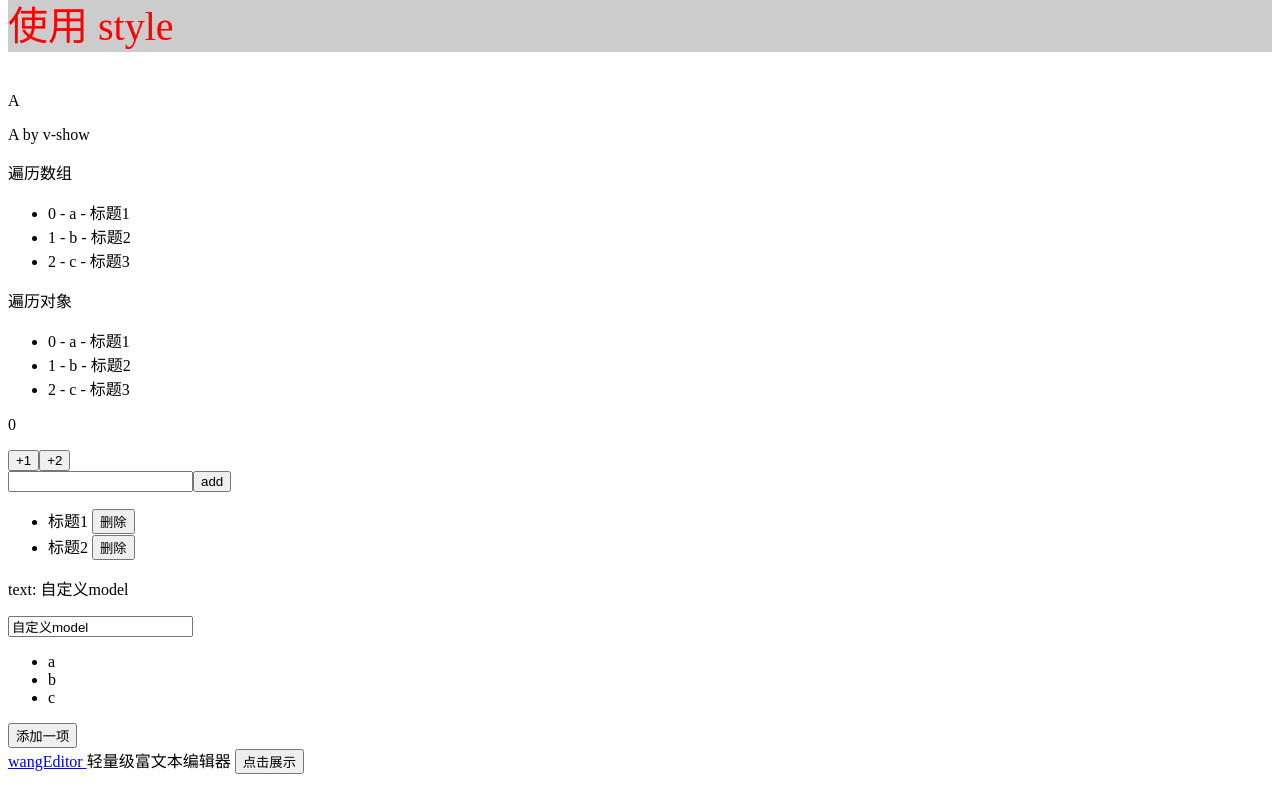
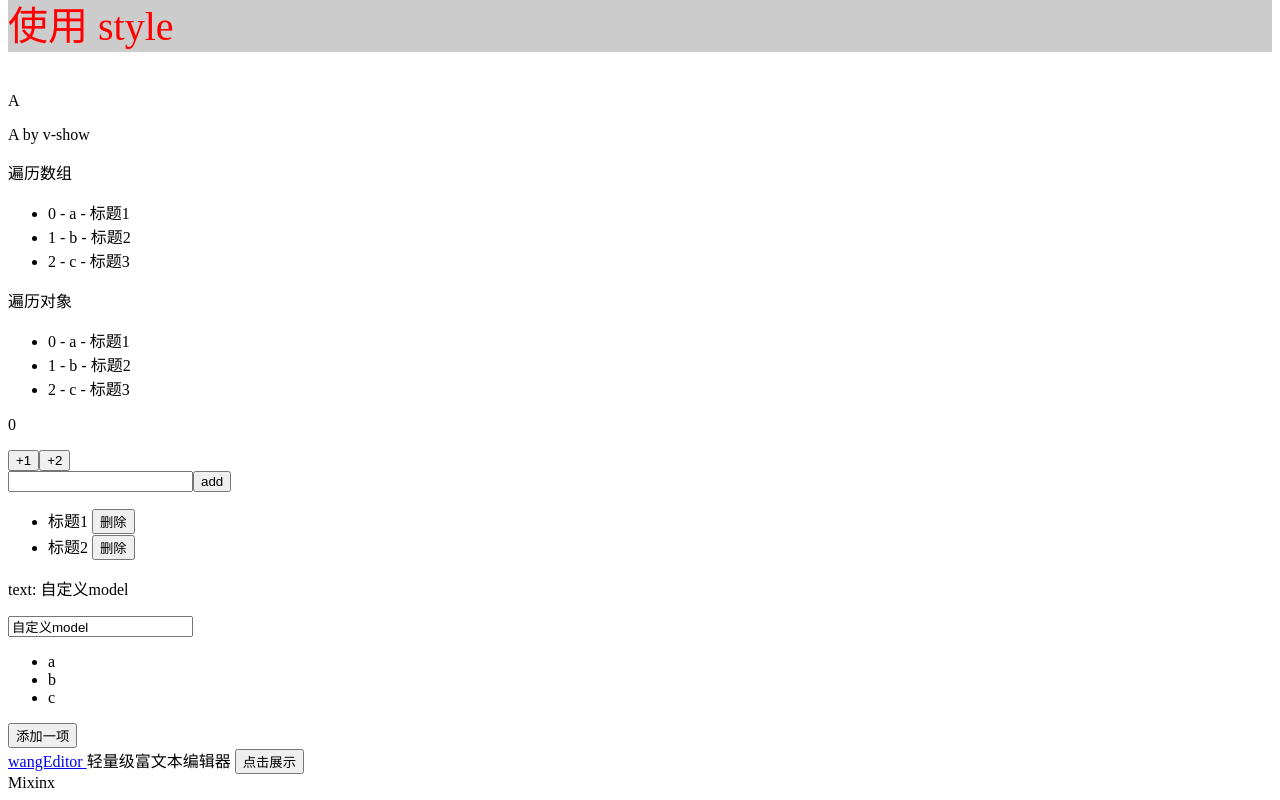
Before and after one commit to dengerpu/web_learning, a Vue app in the folder 面试题/Vue面试题/vue2-demo/: page / in a window 1280 px wide. Shown: the part 430-1230 px from the top of the page. Built offline with nearby package versions, Linux system fonts and the light colour scheme.

Commit message:
feat: mixins

```diff
--- a/面试题/Vue面试题/vue2-demo/src/App.vue
+++ b/面试题/Vue面试题/vue2-demo/src/App.vue
@@ -24,6 +24,8 @@
     <!-- 异步组件 -->
     <FormDemo v-if="show"></FormDemo>
     <button @click="show = true">点击展示</button>
+
+    <mixins></mixins>
   </div>
 </template>
 <script>
@@ -38,6 +40,7 @@ import TqlDemo from './views/基本使用/TqlDemo.vue'
 import WatchDemo from './views/基本使用/WatchDemo.vue'
 import ComponentsDemo from './views/组件使用/index.vue'
 import CustomVModel from './views/高级特性/CustomVModel.vue'
+import Mixins from './views/高级特性/Mixins.vue'
 import NextTick from './views/高级特性/NextTick.vue'
 import SlotScope from './views/高级特性/SlotScope.vue'
 export default {
@@ -58,7 +61,8 @@ export default {
     ComponentsDemo,
     CustomVModel,
     NextTick,
-    SlotScope
+    SlotScope,
+    Mixins
   },
   data() {
     return {
--- /dev/null
+++ b/面试题/Vue面试题/vue2-demo/src/views/高级特性/Mixins.vue
@@ -0,0 +1,24 @@
+<template>
+  <div>
+    Mixinx
+  </div>
+</template>
+
+<script>
+import MyMixins from './MyMixins';
+export default {
+  mixins: [MyMixins],
+  data() {
+    return {
+      name: '张三'
+    }
+  },
+  mounted() {
+    console.log('mounted')
+  }
+}
+</script>
+
+<style>
+
+</style>
--- /dev/null
+++ b/面试题/Vue面试题/vue2-demo/src/views/高级特性/MyMixins.js
@@ -0,0 +1,17 @@
+export default {
+  data() {
+      return {
+          city: '北京'
+      }
+  },
+  methods: {
+      showName() {
+          console.log(this.name)
+      }
+  },
+  mounted() {
+      // 自己定义的变量和函数都可能会存在变量冲突
+      // 但是周期函数之类的不会
+      console.log('mixin mounted', this.name)
+  }
+}
```
